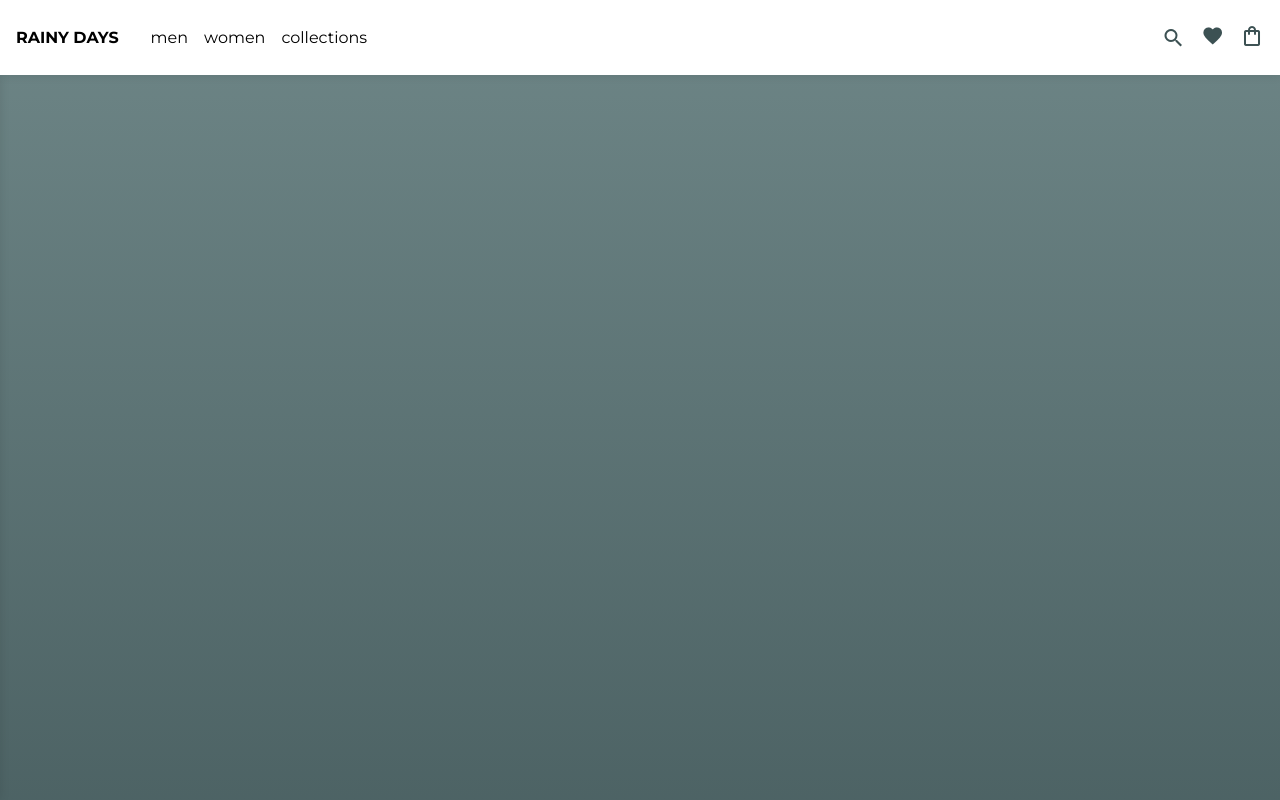
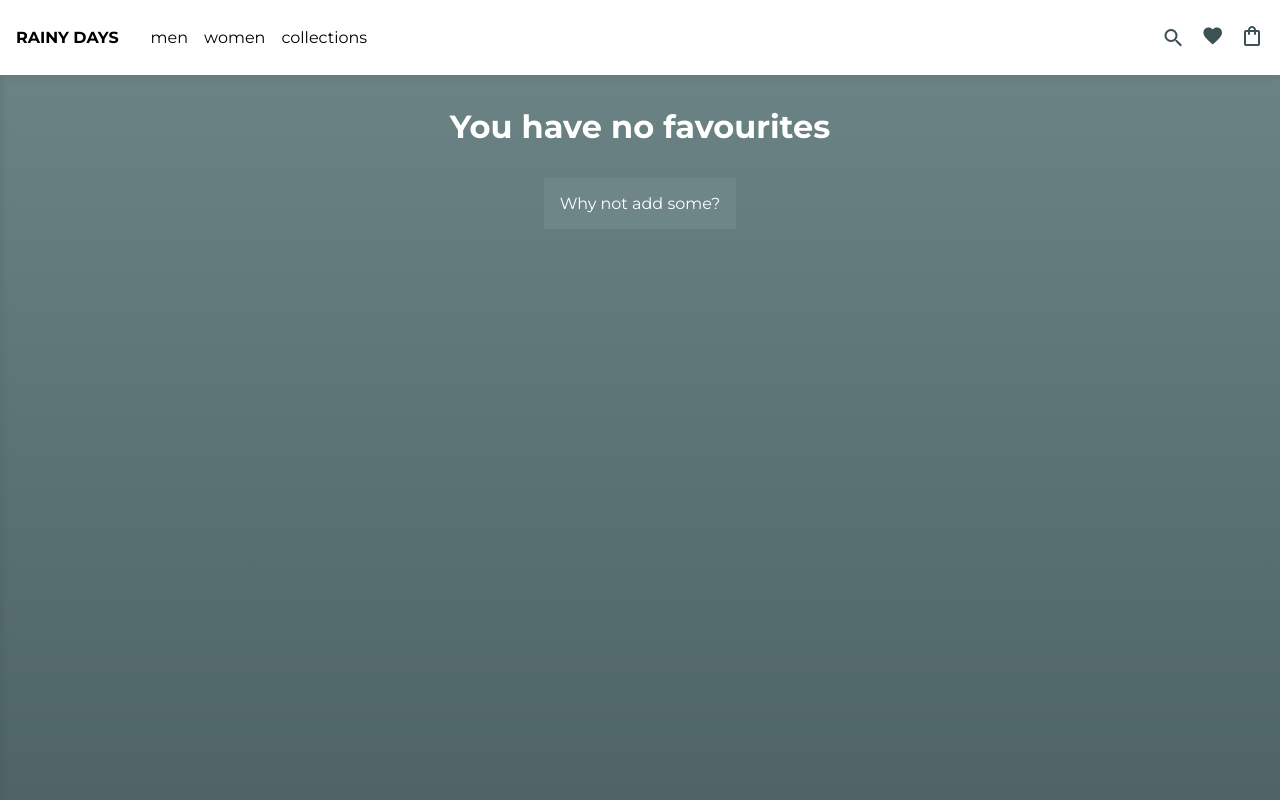
Before and after one commit to kyrregjerstad/Rainy-Days, a SvelteKit app: page /favourites in a window 1280 px wide. Shown: the top 800 px of the page. Built offline with nearby package versions, Linux system fonts and the light colour scheme.

Commit message:
update favorites page and nav sidebar

```diff
--- a/src/components/layout/NavigationSidebar.svelte
+++ b/src/components/layout/NavigationSidebar.svelte
@@ -8,7 +8,6 @@
     <li><a href="/browse/women">women</a></li>
     <li><a href="/browse/collections">collections</a></li>
     <hr />
-    <li><a href="#">search</a></li>
     <li><a href="/favourites">favourites</a></li>
     <li><a href="/cart">shopping bag</a></li>
   </ul>
--- a/src/routes/favourites/+page.svelte
+++ b/src/routes/favourites/+page.svelte
@@ -2,12 +2,20 @@
   import { userFavorites } from "@stores/user-favorites";
   import Product from "@components/elements/products/Product.svelte";
   import { inventory } from "@stores/inventory";
+
+  console.log($userFavorites.length);
 </script>
 
 <svelte:head>
   <title>Rainy Days | Favourites</title>
 </svelte:head>
 
+{#if $userFavorites.length === 0}
+  <div class="no-favorites-message">
+    <h1>You have no favourites</h1>
+    <a href="/browse/collections" class="general-button">Why not add some?</a>
+  </div>
+{/if}
 <div class="user-favorites">
   {#each $userFavorites as favorite}
     {#each inventory as product}
@@ -23,6 +31,14 @@
 </div>
 
 <style>
+  .no-favorites-message {
+    display: flex;
+    flex-direction: column;
+    align-items: center;
+    justify-content: center;
+    gap: 2rem;
+    margin: 2rem;
+  }
   .user-favorites {
     display: grid;
     grid-template-columns: repeat(auto-fill, minmax(350px, 1fr));
```
